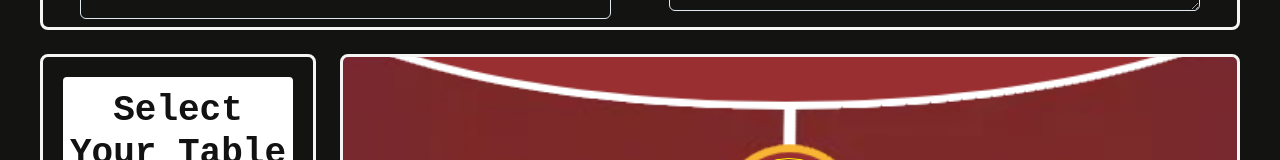
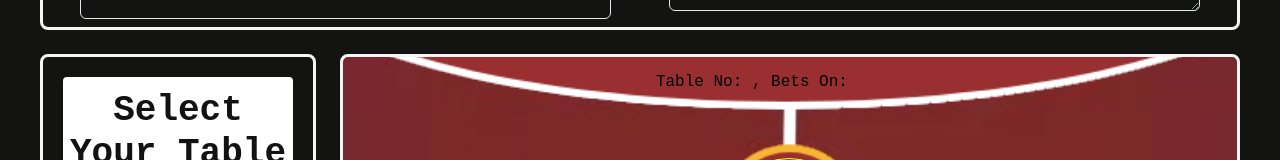
Before and after one commit to jasonkwm/leo-zakkarat, a Next.js app in the folder frontend/: page / in a window 1280 px wide. Shown: the part 316-476 px from the top of the page. Built offline with nearby package versions, Linux system fonts and the light colour scheme; a web font is replaced by a local one.

Commit message:
feat: add info for player

```diff
--- a/frontend/src/components/BaccaratTable.tsx
+++ b/frontend/src/components/BaccaratTable.tsx
@@ -1,10 +1,13 @@
-import { Button } from "@chakra-ui/react";
+import { Button, Text } from "@chakra-ui/react";
 import { useMainDataContext } from "@/hooks/MainDataProvider";
 
 export default function BaccaratTable() {
-    const { setBetOn } = useMainDataContext();
+    const { betOn, setBetOn, selectedTable } = useMainDataContext();
     return (
         <>
+            <Text color={"black"} position={"absolute"} left={"35%"} top={"2.5%"}>
+                Table No: {selectedTable}, Bets On: {betOn}
+            </Text>
             <Button
                 position={"absolute"}
                 top={"20%"}
```
